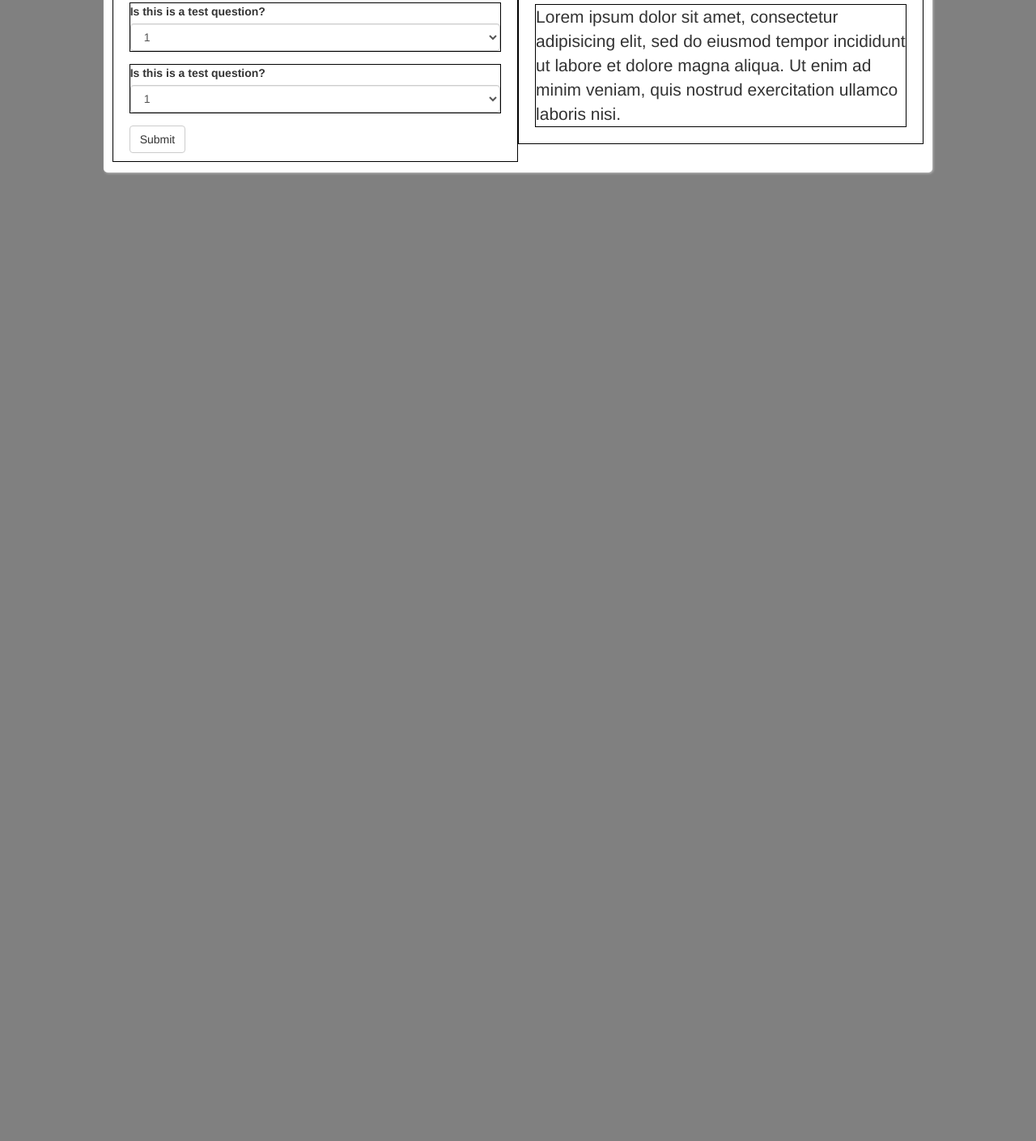
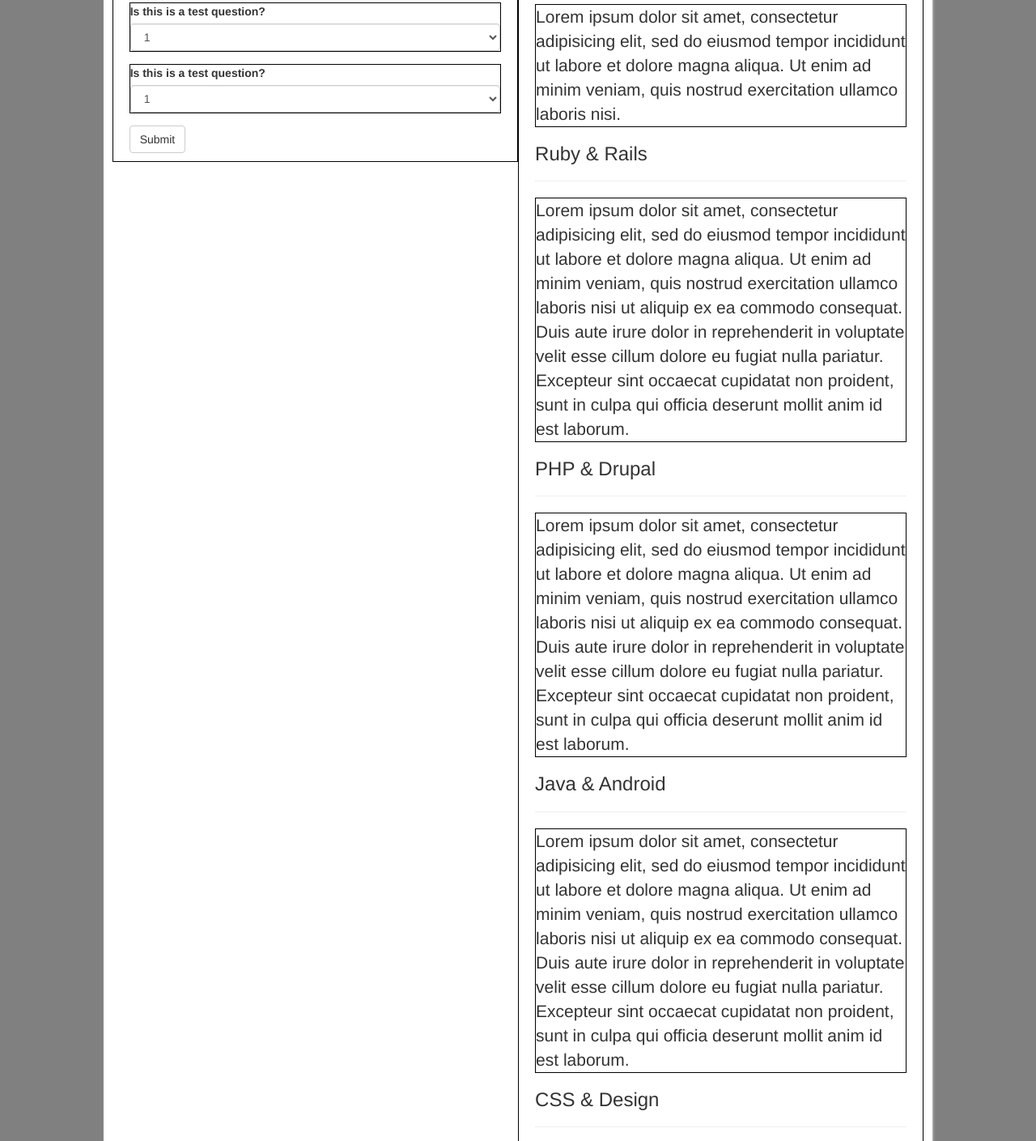
Before and after one commit to avocadobravado/intro-week2, a plain HTML site: page index.html in a window 1280 px wide. Shown: the part 791-2200 px from the top of the page at 81% size. Before the commit the page ends 1042 px from the top, so only its background shows below. Drawn offline with Linux system fonts and the light colour scheme.

Commit message:
Add ids for each track option and horizontal rule

```diff
--- a/index.html
+++ b/index.html
@@ -91,10 +91,37 @@
         </div><!--Column for Form close-->
         <div class="col-lg-6 col-md-6 col-sm-12 infoContent">
           <div class="info">
-            <h3>Lorem ipsum dolor sit amet</h3>
-            <p>Lorem ipsum dolor sit amet, consectetur adipisicing elit, sed do eiusmod tempor incididunt ut labore et dolore magna aliqua. Ut enim ad minim veniam, quis nostrud exercitation ullamco laboris nisi ut aliquip ex ea commodo consequat. Duis aute irure dolor in reprehenderit in voluptate velit esse cillum dolore eu fugiat nulla pariatur. Excepteur sint occaecat cupidatat non proident, sunt in culpa qui officia deserunt mollit anim id est laborum.</p>
-            <p>Lorem ipsum dolor sit amet, consectetur adipisicing elit, sed do eiusmod tempor incididunt ut labore et dolore magna aliqua. Ut enim ad minim veniam, quis nostrud exercitation ullamco laboris nisi.</p>
-          </div>
+            <div id="initial-showing">
+              <h3>Lorem ipsum dolor sit amet</h3>
+              <p>Lorem ipsum dolor sit amet, consectetur adipisicing elit, sed do eiusmod tempor incididunt ut labore et dolore magna aliqua. Ut enim ad minim veniam, quis nostrud exercitation ullamco laboris nisi ut aliquip ex ea commodo consequat. Duis aute irure dolor in reprehenderit in voluptate velit esse cillum dolore eu fugiat nulla pariatur. Excepteur sint occaecat cupidatat non proident, sunt in culpa qui officia deserunt mollit anim id est laborum.</p>
+              <p>Lorem ipsum dolor sit amet, consectetur adipisicing elit, sed do eiusmod tempor incididunt ut labore et dolore magna aliqua. Ut enim ad minim veniam, quis nostrud exercitation ullamco laboris nisi.</p>
+            </div><!--Initial showing close-->
+            <div id="ruby">
+              <h3>Ruby &amp; Rails</h3>
+              <hr>
+              <p>Lorem ipsum dolor sit amet, consectetur adipisicing elit, sed do eiusmod tempor incididunt ut labore et dolore magna aliqua. Ut enim ad minim veniam, quis nostrud exercitation ullamco laboris nisi ut aliquip ex ea commodo consequat. Duis aute irure dolor in reprehenderit in voluptate velit esse cillum dolore eu fugiat nulla pariatur. Excepteur sint occaecat cupidatat non proident, sunt in culpa qui officia deserunt mollit anim id est laborum.</p>
+            </div><!--Initial showing close-->
+            <div id="php">
+              <h3>PHP &amp; Drupal</h3>
+              <hr>
+              <p>Lorem ipsum dolor sit amet, consectetur adipisicing elit, sed do eiusmod tempor incididunt ut labore et dolore magna aliqua. Ut enim ad minim veniam, quis nostrud exercitation ullamco laboris nisi ut aliquip ex ea commodo consequat. Duis aute irure dolor in reprehenderit in voluptate velit esse cillum dolore eu fugiat nulla pariatur. Excepteur sint occaecat cupidatat non proident, sunt in culpa qui officia deserunt mollit anim id est laborum.</p>
+            </div><!--Initial showing close-->
+            <div id="java">
+              <h3>Java &amp; Android</h3>
+              <hr>
+              <p>Lorem ipsum dolor sit amet, consectetur adipisicing elit, sed do eiusmod tempor incididunt ut labore et dolore magna aliqua. Ut enim ad minim veniam, quis nostrud exercitation ullamco laboris nisi ut aliquip ex ea commodo consequat. Duis aute irure dolor in reprehenderit in voluptate velit esse cillum dolore eu fugiat nulla pariatur. Excepteur sint occaecat cupidatat non proident, sunt in culpa qui officia deserunt mollit anim id est laborum.</p>
+            </div><!--Initial showing close-->
+            <div id="design">
+              <h3>CSS &amp; Design</h3>
+              <hr>
+              <p>Lorem ipsum dolor sit amet, consectetur adipisicing elit, sed do eiusmod tempor incididunt ut labore et dolore magna aliqua. Ut enim ad minim veniam, quis nostrud exercitation ullamco laboris nisi ut aliquip ex ea commodo consequat. Duis aute irure dolor in reprehenderit in voluptate velit esse cillum dolore eu fugiat nulla pariatur. Excepteur sint occaecat cupidatat non proident, sunt in culpa qui officia deserunt mollit anim id est laborum.</p>
+            </div><!--Initial showing close-->
+            <div id="c">
+              <h3>C# &amp; .NET</h3>
+              <hr>
+              <p>Lorem ipsum dolor sit amet, consectetur adipisicing elit, sed do eiusmod tempor incididunt ut labore et dolore magna aliqua. Ut enim ad minim veniam, quis nostrud exercitation ullamco laboris nisi ut aliquip ex ea commodo consequat. Duis aute irure dolor in reprehenderit in voluptate velit esse cillum dolore eu fugiat nulla pariatur. Excepteur sint occaecat cupidatat non proident, sunt in culpa qui officia deserunt mollit anim id est laborum.</p>
+            </div><!--Initial showing close-->
+          </div><!--Info close-->
         </div><!--Column for Results and Info close-->
       </div><!--Row close-->
     </div><!--Container close-->
```
